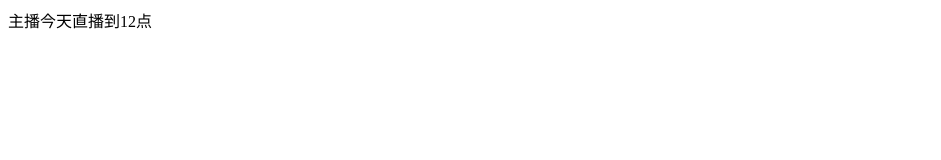
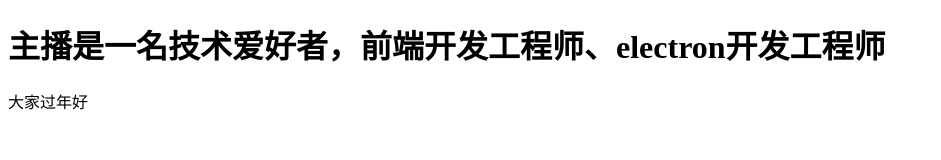
Before and after one commit to xieerduos/git-learn, a plain HTML site: page index.html in a window 1280 px wide. Shown: the whole page, without its empty margins (0-941 px from the left). Drawn offline with Linux system fonts and the light colour scheme.

Commit message:
feat: index.html增加标签h1标题，修改内容

```diff
--- a/index.html
+++ b/index.html
@@ -7,6 +7,7 @@
     <title>Document</title>
   </head>
   <body>
-    主播今天直播到12点
+    <h1>主播是一名技术爱好者，前端开发工程师、electron开发工程师</h1>
+    <p>大家过年好</p>
   </body>
 </html>
```
